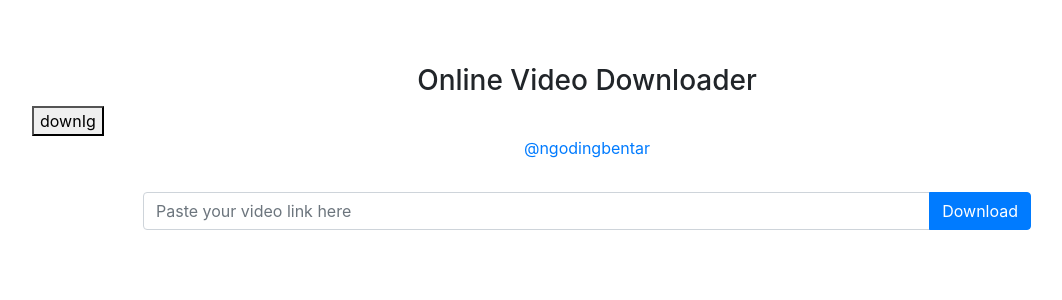
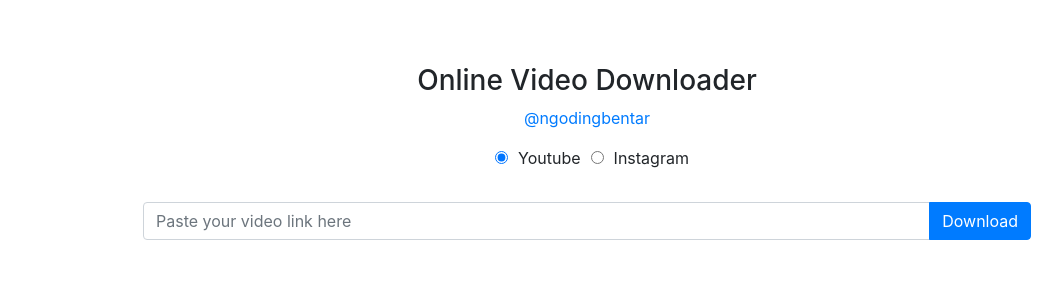
Before and after one commit to ngodingbentar/youtube-downloader-reactjs, a React (Create React App) app in the folder frontend/: page / in a window 1280 px wide. Shown: the top 300 px of the page, without its empty margins (53-1115 px from the left). Built offline with nearby package versions, Linux system fonts and the light colour scheme.

Commit message:
added radio

```diff
--- a/frontend/src/index.css
+++ b/frontend/src/index.css
@@ -79,3 +79,17 @@
 .my-icon{
   margin: auto;
 }
+
+
+.platform {
+  display: flex;
+  justify-content: center;
+  margin: auto;
+}
+
+.platform input{
+  margin: auto 10px;
+}
+.platform label {
+  margin-bottom: 0;
+}
--- a/frontend/src/screens/HomeScreen.jsx
+++ b/frontend/src/screens/HomeScreen.jsx
@@ -2,8 +2,8 @@ import React, { useEffect, useState } from 'react';
 import Axios from 'axios';
 import { Button, Spinner } from 'reactstrap';
 import { Container, Row, Col } from 'reactstrap';
-import { InputGroup, InputGroupAddon, InputGroupText, Input } from 'reactstrap';
-
+import { InputGroup, InputGroupAddon, InputGroupText, Input, Dropdown, DropdownToggle, DropdownMenu, DropdownItem } from 'reactstrap';
+import { Form, FormGroup, Label, FormText } from 'reactstrap';
 
 export default function HomeScreen() {
   const [loading, setLoading] = useState(false);
@@ -14,6 +14,12 @@ export default function HomeScreen() {
   const [videoYt, setVideoYt] = useState('');
   const [format, setFormat] = useState({});
 
+  const [dropdownOpen, setDropdownOpen] = useState(false);
+  const [platform, setPlatform] = useState("youtube");
+
+  const toggle = () => setDropdownOpen(prevState => !prevState);
+
+
   const baseUrl = `/api/v1/`
 
   const submit = async () => {
@@ -21,14 +27,19 @@ export default function HomeScreen() {
     setError(false)
     setIsEmpty(true)
     try{
+      if(platform == "instagram"){
+        const url = `${baseUrl}ig?videoURL=${videoYt}`
+        const result = await Axios.get(url)
+        console.log('ini iggg', result)
+      } else {
         const url = `${baseUrl}videoInfo?videoURL=${videoYt}`
         const result = await Axios.get(url)
-      // console.log('result', result.data)
         setMyData(result.data)
         setFormats(result.data.formats)
         if(result.data){
           setLoading(false)
           setIsEmpty(false)
+        }
       }
     } catch(err){
       console.log(err)
@@ -54,6 +65,7 @@ export default function HomeScreen() {
 
   }
 
+
   const wadudu = async (item) => {
     setVideoYt(item)
     setIsEmpty(true)
@@ -65,11 +77,36 @@ export default function HomeScreen() {
     console.log(url)
   }
 
+  const thisPlatform = async (item) => {
+    console.log(item)
+    setPlatform(item)
+  }
+
   return (
     <Container className="mt-16">
       <h3 className="text-center">Online Video Downloader</h3>
-      <button onClick={()=>downIg()}>downIg</button>
+      {/* <button onClick={()=>downIg()}>downIg</button> */}
       <p className="text-center"><a href="https://www.instagram.com/ngodingbentar/" target="_blank">@ngodingbentar</a></p>
+      <div className="platform">
+        <input
+          type="radio"
+          id="youtube"
+          name="platform"
+          value="youtube"
+          checked={platform === "youtube"}
+          onChange={e => thisPlatform(e.currentTarget.value)}
+        />
+        <label htmlFor="youtube">Youtube</label>
+        <input
+          type="radio"
+          id="instagram"
+          name="platform"
+          value="instagram"
+          checked={platform === "instagram"}
+          onChange={e => thisPlatform(e.currentTarget.value)}
+        />
+        <label htmlFor="instagram">Instagram</label>
+      </div>
       <div className="section-search">
         <InputGroup className="search">
           <Input placeholder="Paste your video link here" onChange={(e) => wadudu(e.target.value)} type="search"/>
@@ -86,6 +123,15 @@ export default function HomeScreen() {
         )}
         {error && (
           <p>Invalid URL</p>
+        )}
+        {platform == "instagram" ? (
+          <>
+            <h1>Instagram</h1>
+          </>
+        ) : (
+          <>
+            {/* <h1>Bukan IG</h1> */}
+          </>
         )}
         {(formats && !loading && !isEmpty) && (
           <section>
```
Lines whose indentation alone changed are shown as unchanged.
